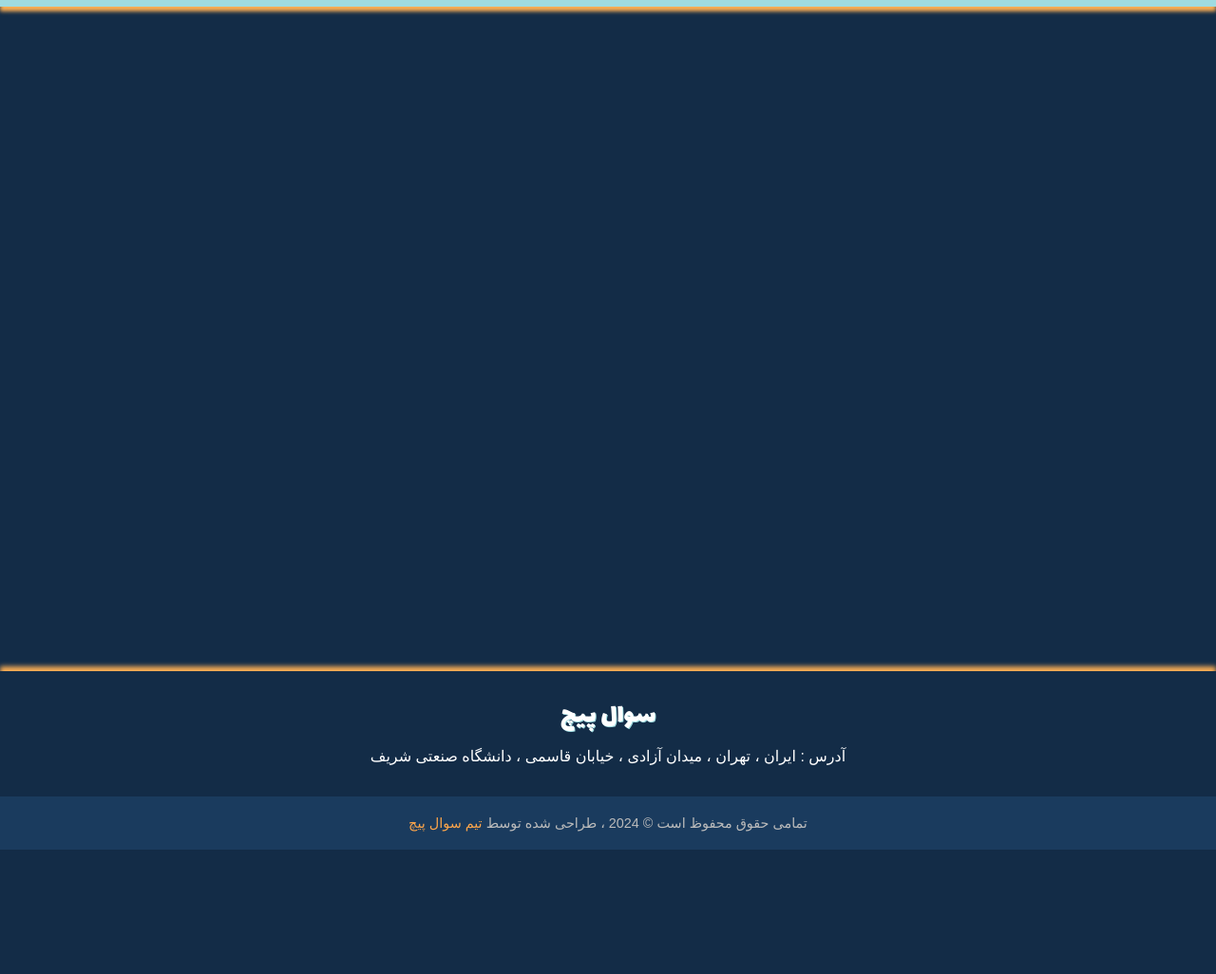
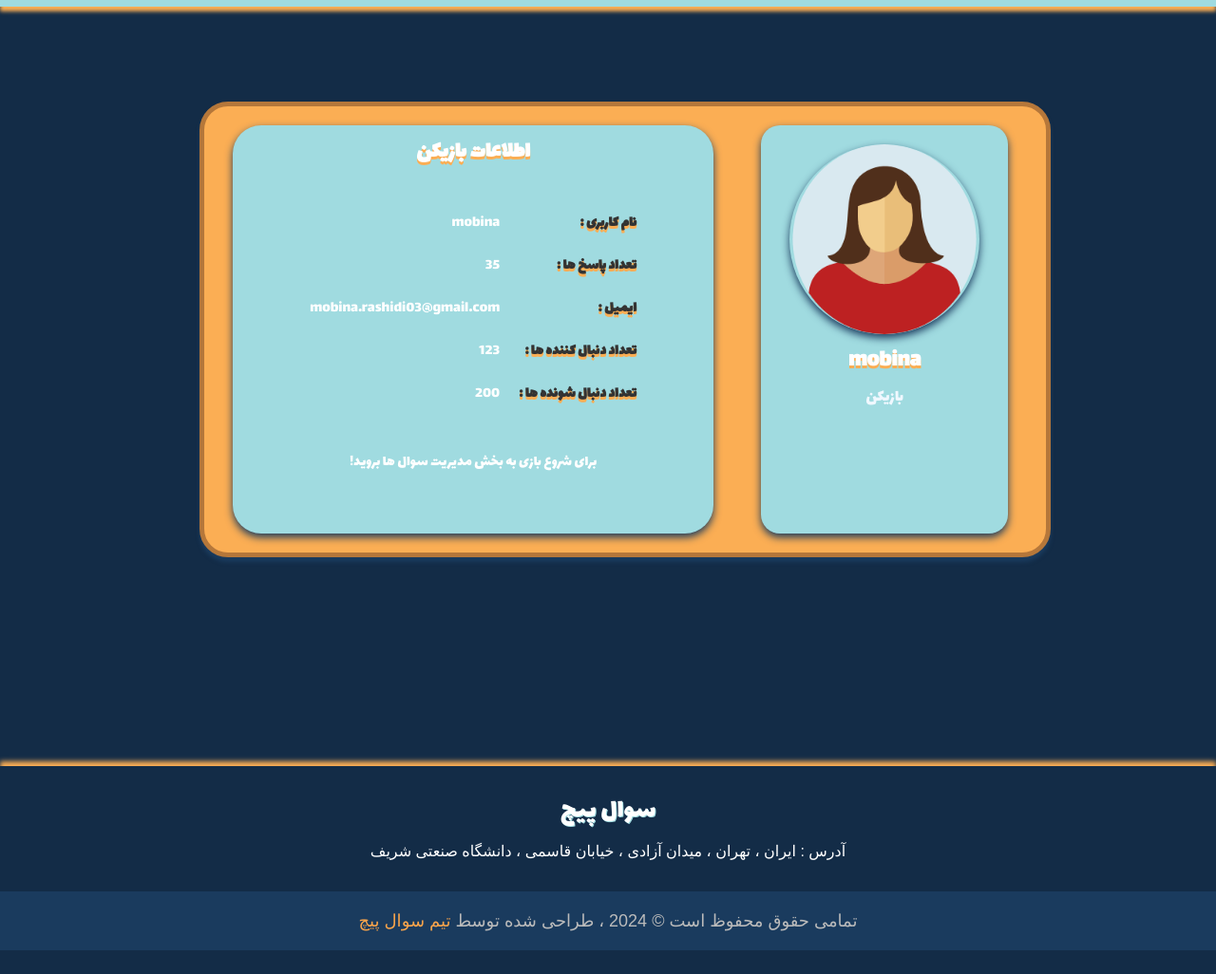
Before and after one commit to mobinarashidi/Web-Project-10, a plain HTML site: page WebProject/src/HTML/MainPlayerPage.html in a window 1280 px wide. Shown: the part 68-1094 px from the top of the page at 95% size. Before the commit the page ends 988 px from the top, so only its background shows below. Drawn offline with Linux system fonts and the light colour scheme.

Commit message:
complete main player's page

```diff
--- a/WebProject/src/CSS/MainPlayerPageStyle.css
+++ b/WebProject/src/CSS/MainPlayerPageStyle.css
@@ -4,7 +4,7 @@
     font-weight: normal;
 }
 
-/* Basic Reset */
+/* Reset */
 * {
     margin: 0;
     padding: 0;
@@ -22,7 +22,7 @@ body {
     box-shadow: 0 5px 4px 0 #FBAE54;
     font-family: Lalezar;
     display: flex;
-    justify-content: space-between; /* Space between button and right-section */
+    justify-content: space-between;
     align-items: center;
     background-color: #A0DBE0;
     padding: 10px 10px;
@@ -52,13 +52,13 @@ body {
 .right-section {
     display: flex;
     align-items: center;
-    margin-left: auto; /* Push the right section to the far right */
+    margin-left: auto; /* Push the right section to the right */
 }
 
 /* Logo styling */
 .logo img {
     height: 45px;
-    width: 80px; /* Ensure it's a square to make it circular */
+    width: 80px; /* Ensure it is square */
 
 }
 
@@ -81,19 +81,19 @@ body {
 }
 
 
-/* Footer basic reset */
+/* Footer reset */
 footer {
-    background-color: #132C47; /* Dark background similar to your image */
-    color: white; /* White text */
+    background-color: #132C47;
+    color: white;
     padding: 25px 0;
     text-align: center;
-    margin-top: 700px;
+    margin-top: 220px;
     box-shadow: 0 -5px 5px #FBAE54;
     direction: rtl;
 }
 
 .footer-content h3 {
-    font-size: 1.8rem; /* Title size */
+    font-size: 1.8rem; /* title size */
     font-weight: 500;
     font-family: Lalezar;
     direction: rtl;
@@ -103,7 +103,7 @@ footer {
 .footer-content p {
     margin: 10px 0 15px;
     font-size: 1rem;
-    color: white; /* Lighter text for description */
+    color: white; /* white text for description */
     direction: rtl;
 }
 
@@ -126,20 +126,20 @@ footer {
 }
 
 .socials li a:hover {
-    color: #fba54b; /* Change to accent color on hover */
+    color: #fba54b; /* Change color when hover */
 }
 
 /* Footer bottom */
 .footer-bottom {
     direction: rtl;
-    background-color: #1A3B5E; /* Even darker background for bottom section */
+    background-color: #1A3B5E; /* lighter background for bottom section */
     padding: 20px 0;
     font-size: 0.9rem;
 
 }
 
 .footer-bottom span {
-    color: #fba54b; /* Accent color for designer name */
+    color: #fba54b;
     direction: rtl;
     position: relative;
 }
@@ -147,5 +147,138 @@ footer {
 .footer-bottom p {
     direction: rtl;
     margin: 0;
-    color: #bbb; /* Lighter text for copyright info */
+    color: #bbb; /* text for copyright info */
 }
+
+
+.card {
+    font-family: Lalezar;
+    margin-top: 100px;
+    margin-left: 210px;
+    direction: rtl;
+    display: flex;
+    flex-direction: row;
+    justify-content: space-between;
+    align-items: center;
+    border-radius: 30px;
+    padding: 10px;
+    box-shadow: 0 5px 4px 0 #1A3B5E;
+    width: 70%;
+    height: 480px;
+    background-color: #FBAE54;
+    border: #b5773a solid 5px;
+}
+
+.left-container {
+    background-color: #A0DBE0;
+
+    flex: 1;
+    max-width: 30%;
+    display: flex;
+    flex-direction: column;
+    align-items: center;
+    height:430px;
+    padding: 10px;
+    margin: 30px;
+    border-radius: 20px;
+    box-shadow: 0 4px 8px 0 #1A3B5E;
+}
+
+.right-container {
+    background-color: #A0DBE0;
+    flex: 1;
+    max-width:70%;
+    height:430px;
+    padding: 10px;
+    margin: 20px;
+    border-radius:30px;
+    box-shadow: 0 4px 8px 0 #1A3B5E;
+}
+@media only screen and (max-width: 860px) {
+    .card
+    {
+        flex-direction: column;
+        margin: 10px;
+        height: auto;
+        width: 90%;
+    }
+    .left-container{
+        flex: 1;
+        max-width:100%;
+    }
+}
+@media only screen and (max-width: 600px) {
+    .card
+    {
+        flex-direction: column;
+        margin: 10px;
+    }
+    .left-container{
+        flex: 1;
+        max-width:100%;
+    }
+}
+.profile {
+    width: 200px;
+    height: 200px;
+    max-width: 200px;
+    border-radius: 50%;
+    margin: 10px;
+    box-shadow: 0 4px 8px 0 #1A3B5E;
+}
+
+h2 {
+    font-size: 24px;
+    margin-bottom: 5px;
+}
+h3 {
+    text-align: center;
+    font-size: 24px;
+    margin-bottom: 5px;
+}
+.gradienttext{
+    text-shadow: 0px 3px 0px #FBAE54;
+    color: white;
+    -webkit-background-clip: text;
+}
+p {
+    font-size: 18px;
+    margin-bottom: 20px;
+    color:aliceblue;
+}
+
+table {
+    display: flex;
+    flex-direction: column;
+    justify-content: center;
+    align-items: center;
+    width: 100%;
+    height: 280px;
+    border-collapse: collapse;
+}
+
+td {
+
+    padding: 10px;
+    border: none;
+    border-radius: 20px;
+    color: white;
+}
+
+td:first-child {
+    font-weight: bold;
+    text-shadow: 0px 3px 0px #FBAE54;
+    color: #333333;
+}
+.credit a {
+    text-decoration: none;
+    color: #fff;
+    font-weight: 800;
+}
+
+.credit {
+    color: #fff;
+    text-align: center;
+    margin-top: 10px;
+    font-family:Lalezar;
+}
--- /dev/null
+++ b/WebProject/src/CSS/ScoreTableStyle.css
@@ -0,0 +1,151 @@
+@font-face {
+    font-family: Lalezar;
+    src: url("../Font/Lalezar-Regular.ttf");
+    font-weight: normal;
+}
+
+/* Basic Reset */
+* {
+    margin: 0;
+    padding: 0;
+    box-sizing: border-box;
+}
+
+/* Body styling */
+body {
+    font-family: Arial, sans-serif;
+    background-color: #132C47;
+}
+
+/* Navbar styling */
+.navbar {
+    box-shadow: 0 5px 4px 0 #FBAE54;
+    font-family: Lalezar;
+    display: flex;
+    justify-content: space-between; /* Space between button and right-section */
+    align-items: center;
+    background-color: #A0DBE0;
+    padding: 10px 10px;
+    color: white;
+    font-size: 17px;
+
+}
+
+/* Button styling */
+.navbar-btn {
+    font-family: Lalezar;
+    background-color: #FBAE54;
+    color: white;
+    border: none;
+    padding: 5px 10px;
+    cursor: pointer;
+    border-radius: 5px;
+    font-size: 1em;
+    width: 70px;
+}
+
+.navbar-btn:hover {
+    background-color: #FBAE80;
+}
+
+/* Right section (links and logo together on the right) */
+.right-section {
+    display: flex;
+    align-items: center;
+    margin-left: auto; /* Push the right section to the far right */
+}
+
+/* Logo styling */
+.logo img {
+    height: 45px;
+    width: 80px; /* Ensure it's a square to make it circular */
+
+}
+
+/* Navbar links */
+.nav-links {
+    display: flex;
+    margin-right: 20px; /* Space between links and the logo */
+}
+
+.nav-links a {
+    color: white;
+    text-decoration: none;
+    padding: 10px 15px;
+    margin-left: 20px;
+}
+
+.nav-links a:hover {
+    background-color: #FBAE80;
+    border-radius: 4px;
+}
+
+
+/* Footer basic reset */
+footer {
+    background-color: #132C47; /* Dark background similar to your image */
+    color: white; /* White text */
+    padding: 25px 0;
+    text-align: center;
+    margin-top: 700px;
+    box-shadow: 0 -5px 5px #FBAE54;
+    direction: rtl;
+}
+
+.footer-content h3 {
+    font-size: 1.8rem; /* Title size */
+    font-weight: 500;
+    font-family: Lalezar;
+    direction: rtl;
+    text-shadow: #A0DBE0 1px 1px 0;
+}
+
+.footer-content p {
+    margin: 10px 0 15px;
+    font-size: 1rem;
+    color: white; /* Lighter text for description */
+    direction: rtl;
+}
+
+/* Social icons styling */
+.socials {
+    list-style: none;
+    padding: 0;
+}
+
+.socials li {
+    display: inline-block;
+    margin: 0 10px;
+}
+
+.socials li a {
+    color: white;
+    text-decoration: none;
+    font-size: 1.3rem;
+    transition: color 0.3s ease;
+}
+
+.socials li a:hover {
+    color: #fba54b; /* Change to accent color on hover */
+}
+
+/* Footer bottom */
+.footer-bottom {
+    direction: rtl;
+    background-color: #1A3B5E; /* Even darker background for bottom section */
+    padding: 20px 0;
+    font-size: 0.9rem;
+
+}
+
+.footer-bottom span {
+    color: #fba54b; /* Accent color for designer name */
+    direction: rtl;
+    position: relative;
+}
+
+.footer-bottom p {
+    direction: rtl;
+    margin: 0;
+    color: #bbb; /* Lighter text for copyright info */
+}
--- a/WebProject/src/HTML/MainPlayerPage.html
+++ b/WebProject/src/HTML/MainPlayerPage.html
@@ -19,7 +19,7 @@
         <!-- Navbar links -->
         <div class="nav-links">
             <a href="QuestionBox.html">مدیریت سوالات</a>
-            <a href="#">جدول امتیازات</a>
+            <a href="ScoreTable.html">جدول امتیازات</a>
             <a href="MainPlayerPage.html">صفحه اصلی</a>
         </div>
 
@@ -31,6 +31,45 @@
 
 
 </nav>
+
+<div class="card">
+    <div class="left-container">
+        <img class="profile" src="../photo/woman-user.png" alt="Profile Image">
+        <h2 class="gradienttext">mobina</h2>
+        <p>بازیکن</p>
+    </div>
+    <div class="right-container">
+        <h3 class="gradienttext">اطلاعات بازیکن</h3>
+        <table>
+            <tr>
+                <td>نام کاربری  :</td>
+                <td>mobina</td>
+            </tr>
+            <tr>
+                <td>تعداد پاسخ ها :</td>
+                <td>35</td>
+            </tr>
+
+            <tr>
+                <td>ایمیل :</td>
+                <td>mobina.rashidi03@gmail.com</td>
+            </tr>
+            <tr>
+                <td>تعداد دنبال کننده ها :</td>
+                <td>123</td>
+            </tr>
+            <tr>
+                <td>تعداد دنبال شونده ها :</td>
+                <td>200</td>
+            </tr>
+        </table>
+        <div class="credit">برای شروع بازی به بخش مدیریت سوال ها بروید!</div>
+    </div>
+</div>
+
+</body>
+</html>
+
 
 <footer class="footer">
     <div class="footer-content">
```
Also changed, not shown: WebProject/src/CSS/QuestionBoxStyle.css (+16 -21 lines), WebProject/src/HTML/QuestionBox.html (+1 -3 lines), WebProject/src/HTML/ScoreTable.html (added, +60 -0 lines), WebProject/src/photo/woman-user.png (added).
